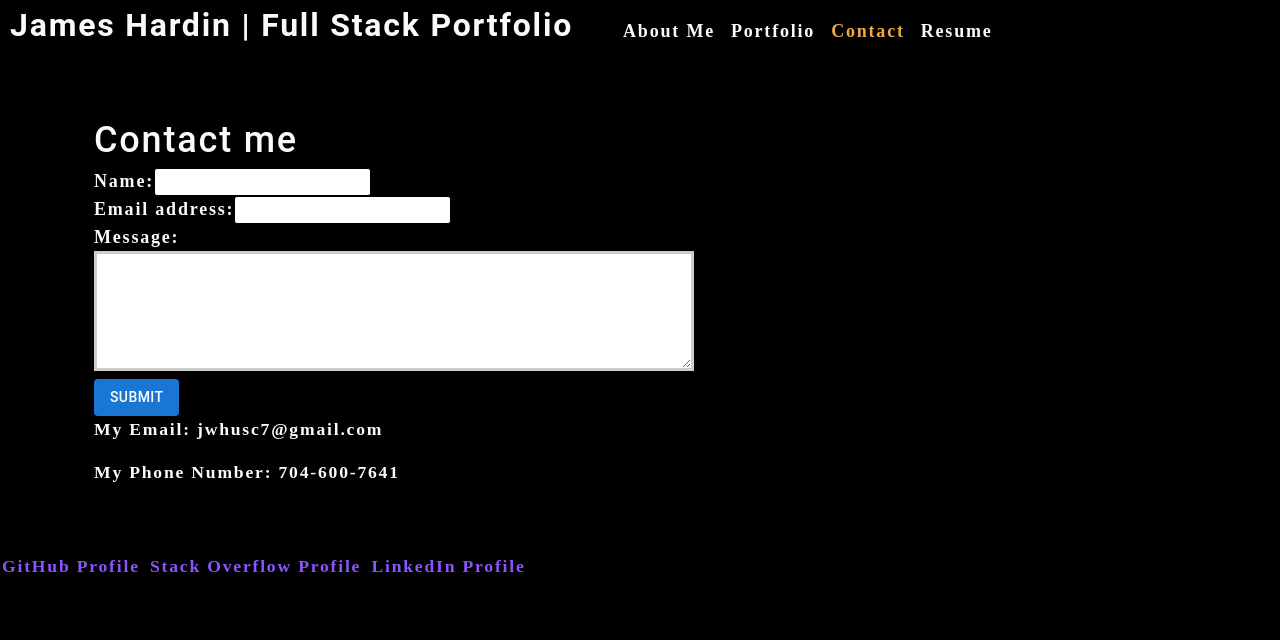
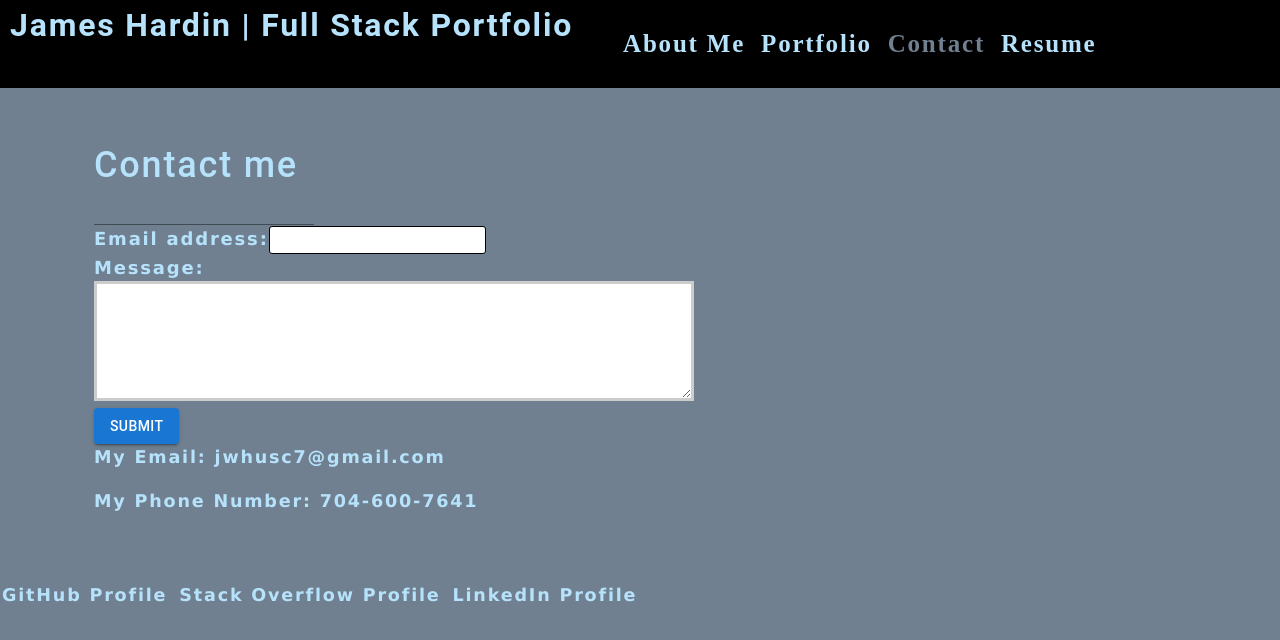
Before and after one commit to JamesHardin02/JamesHardin-Full-Stack-Portfolio, a React (Create React App) app: page / in a window 1280 px wide. Both pictures are taken after a click on the item "Contact". Shown: the top 640 px of the page. Built offline with nearby package versions, Linux system fonts and the light colour scheme.

Commit message:
changed page styling to make text-field more visible

```diff
--- a/src/components/Contact/index.js
+++ b/src/components/Contact/index.js
@@ -1,5 +1,6 @@
 import React, { useState } from 'react';
 import Button from '@mui/material/Button'
+import TextField from '@mui/material/TextField'
 import { validateEmail } from '../../utils/helpers';
 
 function ContactForm() {
@@ -39,8 +40,15 @@ function ContactForm() {
       <h1 data-testid="h1tag">Contact me</h1>
       <form id="contact-form" onSubmit={handleSubmit}>
         <div>
-          <label htmlFor="name">Name:</label>
-          <input type="text" name="name" defaultValue={name} onBlur={handleChange} />
+          <TextField
+          onBlur={handleChange}
+          type="text" name="name" defaultValue={name}
+          variant="standard" color="secondary"
+          >
+
+          </TextField>
+          {/* <label htmlFor="name">Name:</label>
+          <input    /> */}
         </div>
         <div>
           <label htmlFor="email">Email address:</label>
--- a/src/index.css
+++ b/src/index.css
@@ -5,10 +5,10 @@ main {
   padding: 50px 30px;
 }
 :root {
-  --primary: #8c54ff;
-  --secondary: #F3A847;
-  --tertiary: #B12704;
-  --light: #fafafa;
+  --primary: #D25F2C;
+  --secondary: #708090;
+  --tertiary: #D25F2C88;
+  --light: #B6E3FB;
   --dark: #000000;
   --darker: #111111;
   --error: rgb(228, 46, 1);
@@ -34,10 +34,10 @@ body {
   line-height: 1.5;
   font-size: 18px;
   letter-spacing: .1em;
-  background: var(--dark);
+  background: var(--secondary);
   color: var(--light);
-  font-family: 'Poiret One', cursive;
-
+  /* font-family: 'Poiret One', cursive; */
+  font-family:'Lucida Sans', 'Lucida Sans Regular', 'Lucida Grande', 'Lucida Sans Unicode', Geneva, Verdana, sans-serif;
 }
 
 h1,
@@ -82,17 +82,20 @@ p {
 }
 
 a {
-  color: var(--tertiary);
+  color: var(--light);
   text-decoration: none;
   font-weight: bold;
 }
 
 a:hover {
   text-decoration: underline;
+  color: #f1f1f1;
 }
 
 header {
   background: var(--dark);
+  font-family: none;
+  font-size: 25px;
 }
 
 header a {
@@ -151,11 +154,17 @@ li {
 }
 
 nav a:hover {
+  color: #f1f1f1;
   text-decoration: none;
 }
 
 nav  li {
   cursor: pointer;
+}
+
+nav  li:hover {
+  cursor: pointer;
+  color: #f1f1f1;
 }
 
 textarea {
@@ -282,7 +291,7 @@ button {
 
 a {
 	border-radius: 5px;
-	color: var(--primary);
+	color: var(--light);
 	font-weight: 600;
 	padding: 2px 4px;
 	margin-left: -2px;
```
